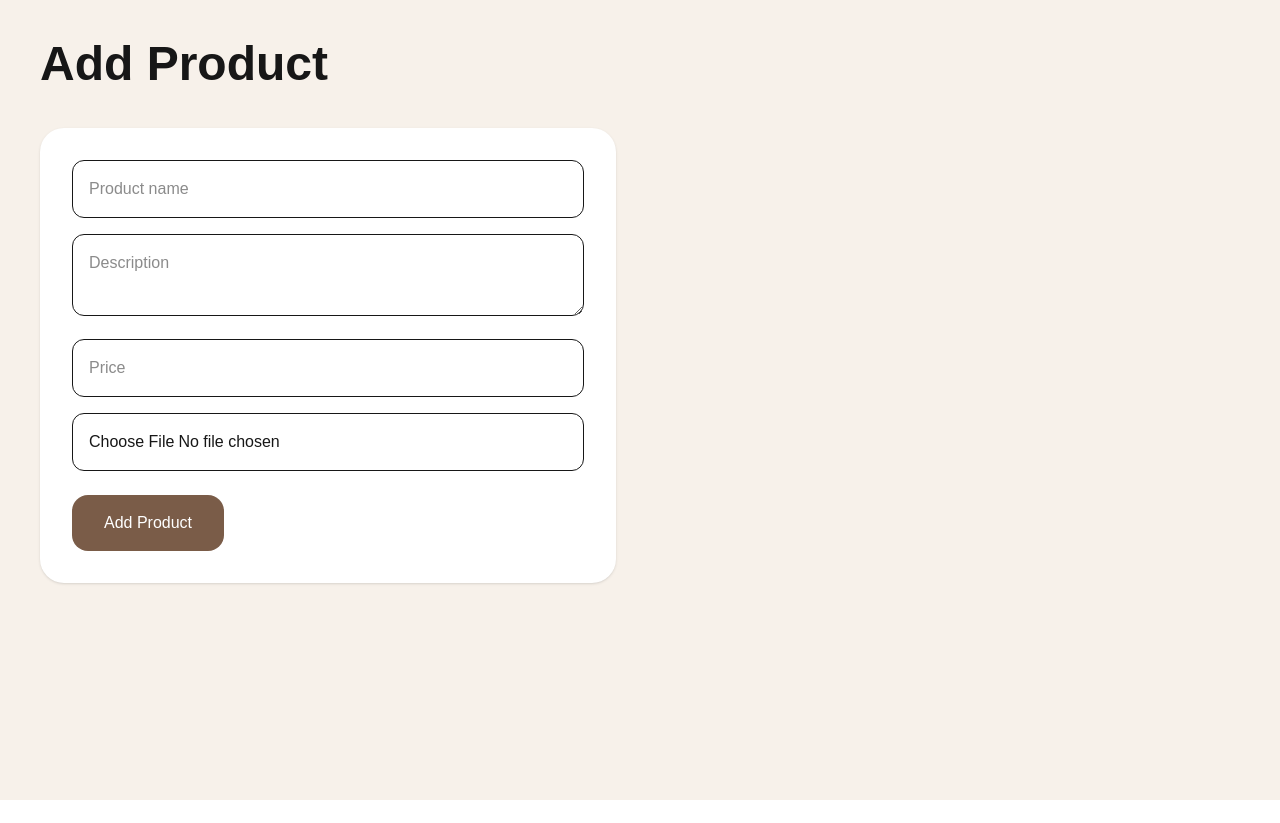
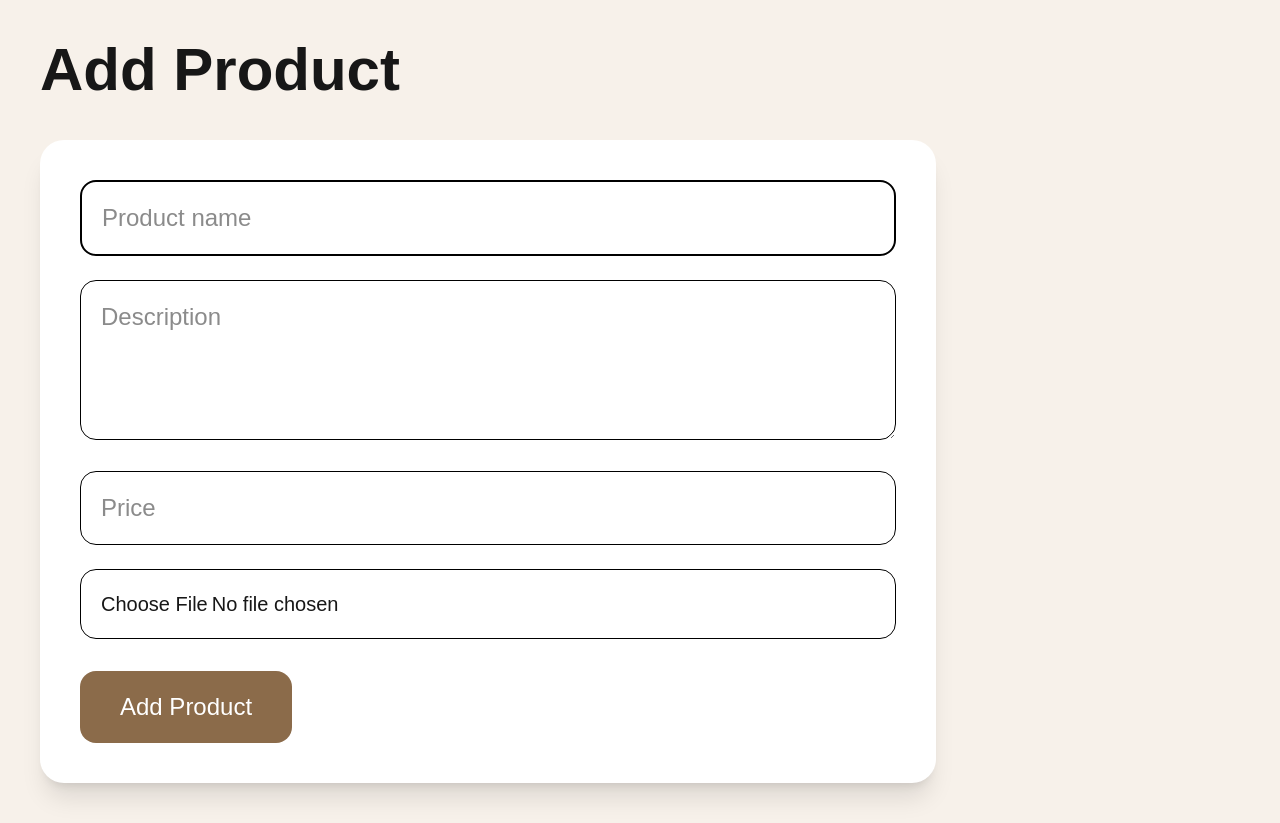
Before and after one commit to EyadNader31/beity-style, a Next.js app: page /admin/products in a window 1280 px wide. Before the commit the page ends 800 px from the top, so only its background shows below. Built offline with nearby package versions, Linux system fonts and the light colour scheme.

Commit message:
Add image upload support

```diff
--- a/app/admin/products/page.tsx
+++ b/app/admin/products/page.tsx
@@ -4,6 +4,7 @@ import { useState } from 'react'
 import { supabase } from '@/lib/supabase'
 
 export default function AdminProductsPage() {
+
   const [name, setName] = useState('')
   const [description, setDescription] = useState('')
   const [price, setPrice] = useState('')
@@ -58,27 +59,27 @@ export default function AdminProductsPage() {
   }
 
   return (
-    <main className="min-h-screen p-10 bg-[#f7f1ea]">
+    <main className="min-h-screen bg-[#f7f1ea] p-10">
 
-      <h1 className="text-5xl font-bold mb-10">
+      <h1 className="text-6xl font-bold mb-10">
         Add Product
       </h1>
 
-      <div className="max-w-xl bg-white p-8 rounded-3xl shadow">
+      <div className="bg-white p-10 rounded-3xl shadow-xl max-w-4xl">
 
         <input
           type="text"
           placeholder="Product name"
           value={name}
           onChange={(e) => setName(e.target.value)}
-          className="w-full border p-4 rounded-xl mb-4"
+          className="w-full border-2 border-black rounded-2xl p-5 text-2xl mb-6"
         />
 
         <textarea
           placeholder="Description"
           value={description}
           onChange={(e) => setDescription(e.target.value)}
-          className="w-full border p-4 rounded-xl mb-4"
+          className="w-full border border-black rounded-2xl p-5 text-2xl mb-6 h-40"
         />
 
         <input
@@ -86,7 +87,7 @@ export default function AdminProductsPage() {
           placeholder="Price"
           value={price}
           onChange={(e) => setPrice(e.target.value)}
-          className="w-full border p-4 rounded-xl mb-4"
+          className="w-full border border-black rounded-2xl p-5 text-2xl mb-6"
         />
 
         <input
@@ -97,12 +98,12 @@ export default function AdminProductsPage() {
               setImage(e.target.files[0])
             }
           }}
-          className="w-full border p-4 rounded-xl mb-6"
+          className="w-full border border-black rounded-2xl p-5 text-xl mb-8"
         />
 
         <button
           onClick={addProduct}
-          className="bg-[#7a5c48] text-white px-8 py-4 rounded-2xl"
+          className="bg-[#8b6b4a] text-white px-10 py-5 rounded-2xl text-2xl"
         >
           Add Product
         </button>
```
